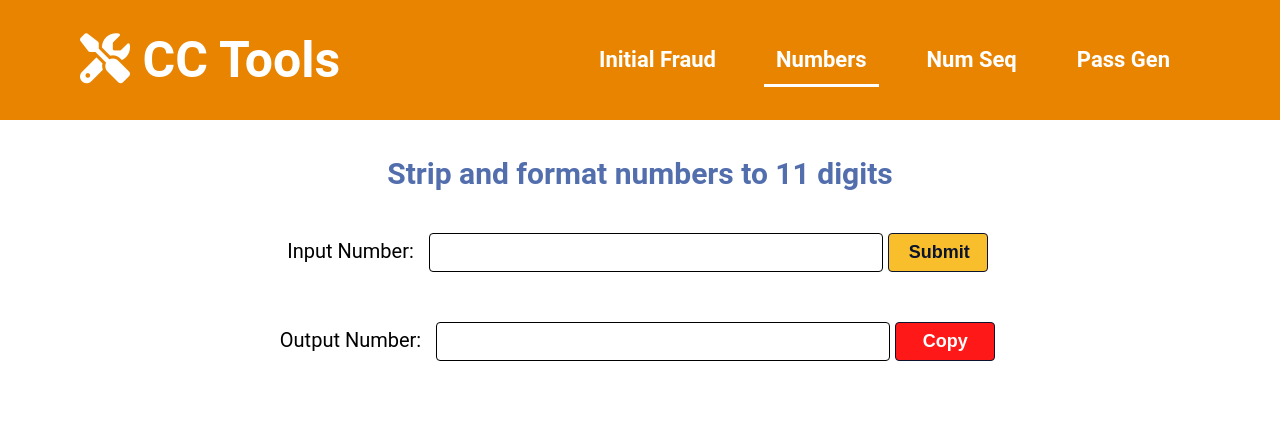
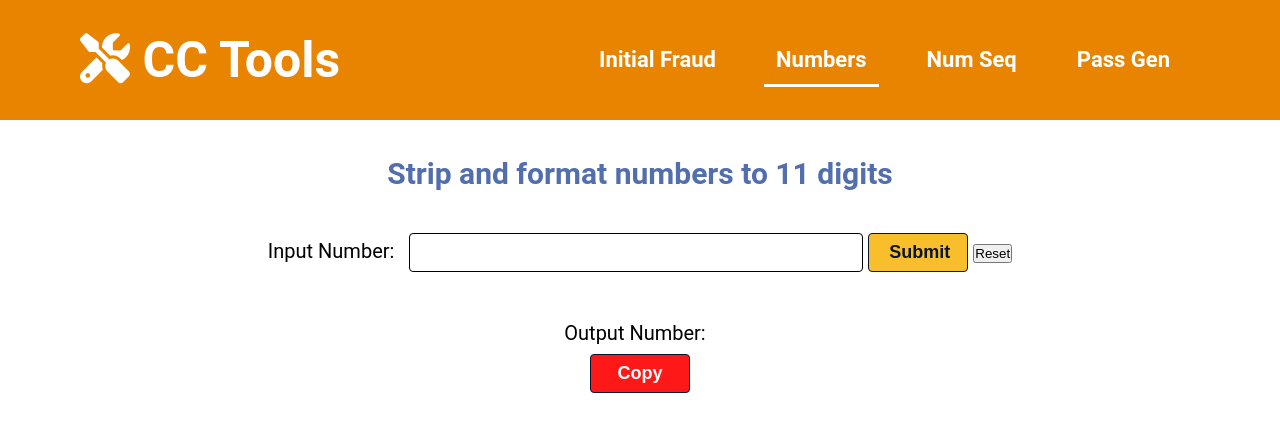
Before and after one commit to MelvinPeepers/tools, a React (Create React App) app in the folder my-app/: page /numbers in a window 1280 px wide. Shown: the top 432 px of the page. Built offline with nearby package versions, Linux system fonts and the light colour scheme.

Commit message:
created reset button

```diff
--- a/my-app/src/components/pages/numbers/Numbers.js
+++ b/my-app/src/components/pages/numbers/Numbers.js
@@ -1,7 +1,19 @@
-import React, { Fragment } from 'react';
+import React, { Fragment, useState } from 'react';
 import './Numbers.css';
 
 const Numbers = () => {
+
+  const [inputValue, setInputValue] = useState("");
+
+  const changeInput = (evt) => {
+    const { value } = evt.target;
+    setInputValue(value);
+  }
+
+  const reset = () => {
+    setInputValue("");
+  }
+
   return (
     <Fragment>
       <div className="header-secondary">
@@ -11,16 +23,19 @@ const Numbers = () => {
             <ul className="form-list">
               <li className="list-input">
                 <label className='label' for="text-input">Input Number: </label>
-                <input className="input"
-                  type="text" id="text-input"
+                <input
+                  className="input"
+                  type="text"
+                  id="text-input"
+                  value={inputValue}
+                  onChange={changeInput}
                 />
                 <button className="form-input form-btn" type="submit">Submit</button>
+                <button id="resetInput" onClick={reset}>Reset</button>
               </li>
               <li className="list-output">
-                <label className='label' for="text-input">Output Number: </label>
-                <input className="output"
-                  type="text" id="text-input">
-                </input>
+                <div className='label'>Output Number: {inputValue}</div>
+
                 <button className="form-output form-btn">Copy</button>
               </li>
             </ul>
```
